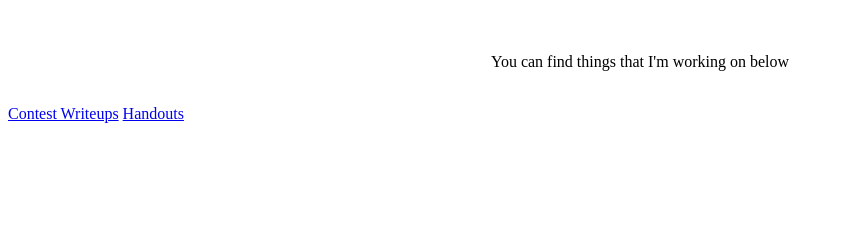
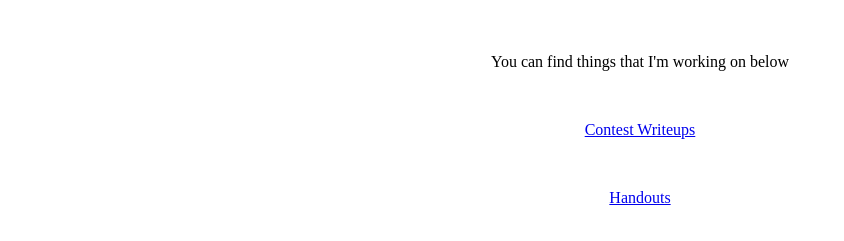
Before and after one commit to kevinj213/kevinj213.github.io, a plain HTML site: page index.html in a window 1280 px wide. Shown: the part 61-302 px from the top of the page, without its empty margins (0-844 px from the left). Drawn offline with Linux system fonts and the light colour scheme.

Commit message:
Update index.html

```diff
--- a/index.html
+++ b/index.html
@@ -9,9 +9,9 @@
 <br>
 <p align="center"> You can find things that I'm working on below</p>
 <br>
-<a href ="contest-writeups.html" align="center">Contest Writeups</a>
-
-<a href="handouts.html" align="center">Handouts</a>
+<p align="center"><a href ="contest-writeups.html">Contest Writeups</a></p>
+<br>
+<p align="center"><a href="handouts.html" align="center">Handouts</a></p>
 
 </body>
 </html>
```
